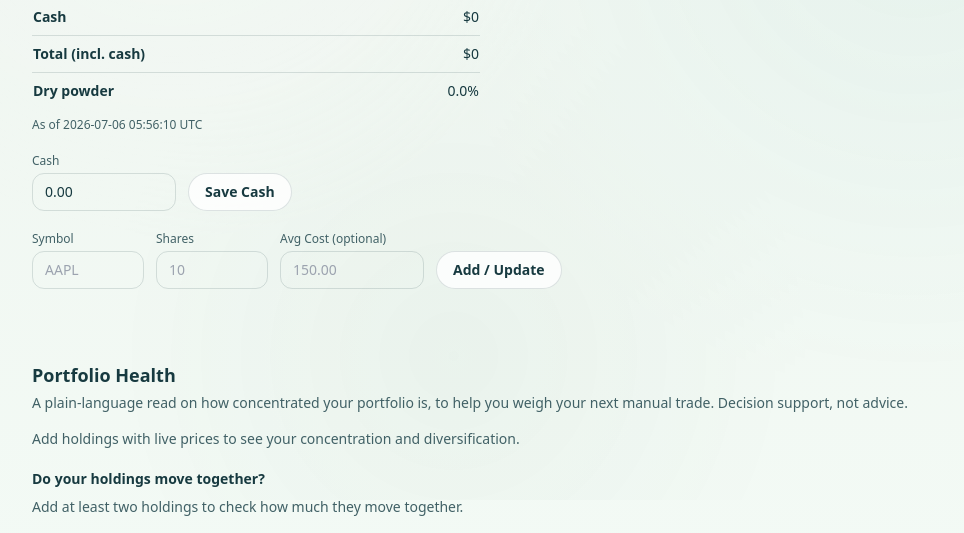
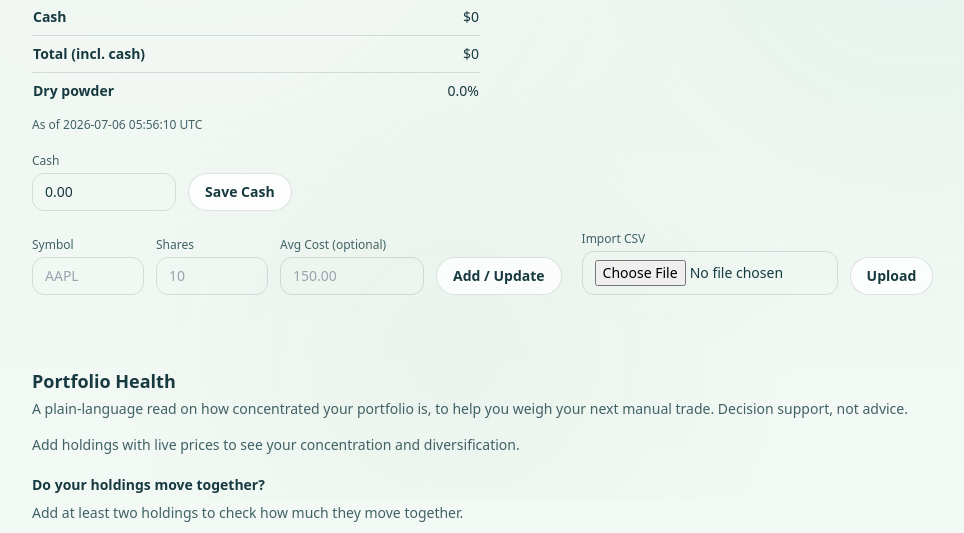
Before and after one commit to ikusner13/stonks, a FastAPI app: page /portfolio in a window 1280 px wide. Shown: the part 300-833 px from the top of the page, without its empty margins (84-1048 px from the left). Run offline with FastAPI, Linux system fonts and the light colour scheme; data that the repository does not hold is empty; some libraries are stand-ins or nearby versions.

Commit message:
feat: CSV holdings import
Co-Authored-By: Claude Fable 5 <noreply@anthropic.com>

```diff
--- a/app/web/app.py
+++ b/app/web/app.py
@@ -6,9 +6,13 @@ from __future__ import annotations
 import logging
 import os
 import sys
+from csv import Error as CsvError
+from csv import reader as csv_reader
+from io import StringIO
+from math import isfinite
 from pathlib import Path
 
-from fastapi import FastAPI, Form, Request
+from fastapi import FastAPI, File, Form, Request, UploadFile
 from fastapi.responses import FileResponse, HTMLResponse
 from fastapi.staticfiles import StaticFiles
 from fastapi.templating import Jinja2Templates
@@ -69,6 +73,9 @@ _CONF_ORDER = {"low": 0, "medium": 1, "high": 2}
 LLM_CONFIGURED = bool(OPENROUTER_API_KEY)
 if not LLM_CONFIGURED:
     logger.warning("OPENROUTER_API_KEY not set — research and discovery will fail")
+
+MAX_IMPORT_BYTES = 100 * 1024
+MAX_IMPORT_ROWS = 500
 
 
 # --- Jinja filters ----------------------------------------------------------
@@ -335,6 +342,86 @@ async def portfolio_cash_set(request: Request, cash: str = Form("")):
     )
 
 
+@app.post("/portfolio/import", response_class=HTMLResponse)
+async def portfolio_import(request: Request, file: UploadFile = File(...)):
+    raw = await file.read()
+    if len(raw) > MAX_IMPORT_BYTES:
+        return _error_partial(request, "CSV import failed: file must be 100 KB or smaller.")
+
+    try:
+        text = raw.decode("utf-8-sig")
+    except UnicodeDecodeError:
+        return _error_partial(request, "CSV import failed: file must be UTF-8 encoded.")
+
+    try:
+        rows = list(csv_reader(StringIO(text)))
+    except CsvError:
+        return _error_partial(request, "CSV import failed: unable to parse CSV.")
+
+    if not rows:
+        return _error_partial(request, "CSV import failed: header row is required.")
+
+    header = [col.strip().lower() for col in rows[0]]
+    column_map = {name: index for index, name in enumerate(header) if name}
+    if "symbol" not in column_map or "shares" not in column_map:
+        return _error_partial(
+            request, "CSV import failed: header must include symbol and shares columns."
+        )
+
+    data_rows = rows[1:]
+    if len(data_rows) > MAX_IMPORT_ROWS:
+        return _error_partial(request, "CSV import failed: maximum 500 data rows allowed.")
+
+    imported = 0
+    skipped: list[str] = []
+    symbol_index = column_map["symbol"]
+    shares_index = column_map["shares"]
+    avg_cost_index = column_map.get("avg_cost")
+
+    for line_number, row in enumerate(data_rows, start=2):
+        if not any(cell.strip() for cell in row):
+            continue
+
+        symbol = row[symbol_index].strip().upper() if symbol_index < len(row) else ""
+        if not symbol:
+            skipped.append(f"line {line_number}: missing symbol")
+            continue
+
+        raw_shares = row[shares_index].strip() if shares_index < len(row) else ""
+        try:
+            shares = float(raw_shares)
+        except ValueError:
+            skipped.append(f"line {line_number}: bad shares '{raw_shares}'")
+            continue
+        if shares <= 0 or not isfinite(shares):
+            skipped.append(f"line {line_number}: shares must be > 0")
+            continue
+
+        avg_cost: float | None = None
+        if avg_cost_index is not None and avg_cost_index < len(row):
+            raw_avg_cost = row[avg_cost_index].strip()
+            if raw_avg_cost:
+                try:
+                    avg_cost = float(raw_avg_cost)
+                except ValueError:
+                    avg_cost = None
+                if avg_cost is not None and not isfinite(avg_cost):
+                    avg_cost = None
+
+        upsert_holding(symbol, shares, avg_cost)
+        imported += 1
+
+    valuation = await value_holdings()
+    return templates.TemplateResponse(
+        request,
+        "partials/holdings_table.html",
+        {
+            "valuation": valuation,
+            "import_summary": {"imported": imported, "skipped": skipped},
+        },
+    )
+
+
 def _parse_target_form(symbols: list[str], weights_pct: list[str]) -> list[Target]:
     targets: list[Target] = []
     for raw_symbol, raw_weight in zip(symbols, weights_pct):
--- a/app/web/templates/partials/holdings_table.html
+++ b/app/web/templates/partials/holdings_table.html
@@ -1,6 +1,19 @@
 {# Renders the holdings table with live valuation.
    Context: valuation = PortfolioValuation (may have empty holdings list) #}
 <div id="holdings-table">
+  {% if import_summary %}
+  <div class="mb-3 rounded-xl border border-[var(--line)] bg-[var(--chip-bg)] px-4 py-3 text-sm">
+    <p class="font-semibold">Imported {{ import_summary.imported }} holding{{ '' if import_summary.imported == 1 else 's' }}.</p>
+    {% if import_summary.skipped %}
+    <p class="mt-1 text-[var(--sea-ink-soft)]">Skipped {{ import_summary.skipped | length }} row{{ '' if import_summary.skipped | length == 1 else 's' }}:</p>
+    <ul class="mt-1 list-disc pl-5 text-[var(--sea-ink-soft)]">
+      {% for item in import_summary.skipped %}
+      <li>{{ item }}</li>
+      {% endfor %}
+    </ul>
+    {% endif %}
+  </div>
+  {% endif %}
   {% if not valuation.holdings %}
   <p class="py-4 text-sm text-[var(--sea-ink-soft)]">No holdings yet. Add a position below.</p>
   <div class="max-w-md overflow-x-auto">
--- a/app/web/templates/portfolio.html
+++ b/app/web/templates/portfolio.html
@@ -33,11 +33,11 @@
     </form>
 
     {# Add position form #}
+    <div class="mt-5 flex flex-wrap items-end gap-5">
       <form hx-post="/portfolio/holdings"
             hx-target="#holdings-table"
             hx-swap="outerHTML"
             hx-indicator="#holdings-spin"
-          class="mt-5"
             id="add-holding-form">
         <div class="flex flex-wrap items-end gap-3">
           <div class="flex flex-col gap-1">
@@ -61,6 +61,25 @@
           </button>
         </div>
       </form>
+
+      <form hx-post="/portfolio/import"
+            hx-encoding="multipart/form-data"
+            hx-target="#holdings-table"
+            hx-swap="outerHTML"
+            hx-indicator="#holdings-spin">
+        <div class="flex flex-wrap items-end gap-3">
+          <div class="flex flex-col gap-1">
+            <label class="text-xs text-[var(--sea-ink-soft)]">Import CSV</label>
+            <input name="file" type="file" accept=".csv,text/csv" required
+              class="max-w-64 rounded-xl border border-[var(--line)] bg-transparent px-3 py-2 text-sm" />
+          </div>
+          <button type="submit"
+            class="rounded-full border border-[var(--line)] bg-[var(--chip-bg)] px-4 py-2 text-sm font-semibold">
+            Upload
+          </button>
+        </div>
+      </form>
+    </div>
     <p id="holdings-spin" class="htmx-indicator mt-3 text-sm text-[var(--sea-ink-soft)]">Fetching prices…</p>
   </section>
 
```
Also changed, not shown: docs/operations.md (+17 -0 lines), tests/test_import.py (added, +93 -0 lines), README.md. Lines whose indentation alone changed are shown as unchanged.
